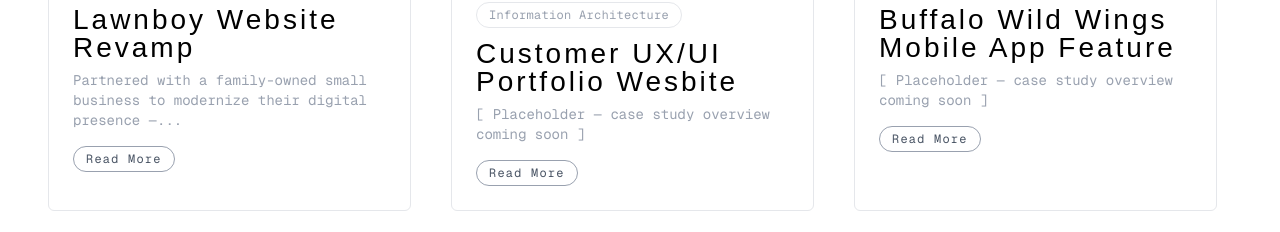
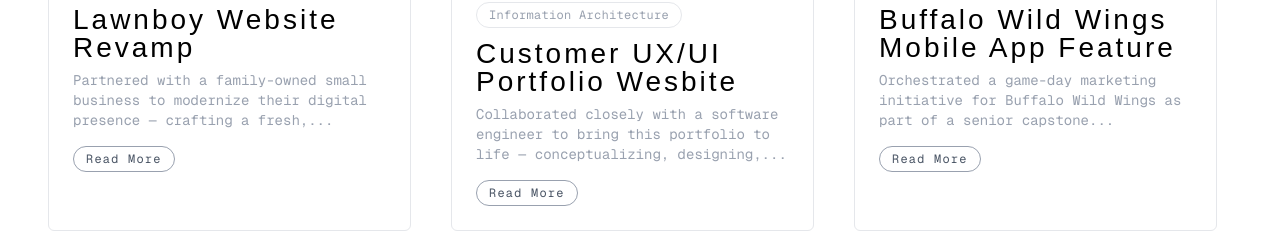
Before and after one commit to joshdrochon/joan_portfolio_project, a Next.js app: page / in a window 1280 px wide. Shown: the part 1514-1746 px from the top of the page. Built offline with nearby package versions, Linux system fonts and the light colour scheme; a web font is replaced by a local one.

Commit message:
add desc prop to the project modal, display desc, and update the desc for the projects

```diff
--- a/src/components/sections/ProjectsSection.tsx
+++ b/src/components/sections/ProjectsSection.tsx
@@ -13,14 +13,14 @@
     seed: "proj3",
     title: "Customer UX/UI Portfolio Wesbite",
     tags: ["User Testing", "Information Architecture"],
-    desc: "[ Placeholder — case study overview coming soon ]",
+    desc: "Collaborated closely with a software engineer to bring this portfolio to life — conceptualizing, designing, and iterating entirely in Figma from scratch, then seeing it through to a fully built, deployed website. Every layout, color choice, and interaction was designed with intention to create a seamless and personal experience.",
   },
   {
     id: 2,
     seed: "street",
     title: "Buffalo Wild Wings Mobile App Feature",
     tags: ["Visual Design", "Prototyping"],
-    desc: "[ Placeholder — case study overview coming soon ]",
+    desc: "Orchestrated a game-day marketing initiative for Buffalo Wild Wings as part of a senior capstone project at ASU, developing a mobile app feature concept designed to enhance brand visibility and fan engagement during key sporting events. Conducted user research, built wireframes, and delivered high-fidelity prototypes that translated real fan behaviors into a compelling, intuitive in-app experience.",
   },
 ];
 
--- a/src/components/ui/ProjectCard.tsx
+++ b/src/components/ui/ProjectCard.tsx
@@ -41,7 +41,7 @@
           <h3 className="font-handwritten text-[28px] tracking-[3px] text-black mb-2 leading-none">
             {title}
           </h3>
-          <p className="text-sm font-mono text-gray-400 mb-4">{truncate(desc, 12)}</p>
+          <p className="text-sm font-mono text-gray-400 mb-4">{truncate(desc, 15)}</p>
           <div className="flex justify-start">
             <button
               onClick={() => setModalOpen(true)}
@@ -57,6 +57,7 @@
         isOpen={modalOpen}
         onClose={() => setModalOpen(false)}
         title={title}
+        desc={desc}
         tags={tags}
       />
     </>
--- a/src/components/ui/ProjectModal.tsx
+++ b/src/components/ui/ProjectModal.tsx
@@ -6,10 +6,11 @@
   isOpen: boolean;
   onClose: () => void;
   title: string;
+  desc: string;
   tags: string[];
 }
 
-export default function ProjectModal({ isOpen, onClose, title, tags }: ProjectModalProps) {
+export default function ProjectModal({ isOpen, onClose, title, desc, tags }: ProjectModalProps) {
   useEffect(() => {
     const handleKey = (e: KeyboardEvent) => {
       if (e.key === "Escape") onClose();
@@ -59,9 +60,9 @@
             {title}
           </h2>
 
-          {/* Coming soon */}
-          <p className="font-mono text-[14px] tracking-[3px] text-gray-400 text-center py-16">
-            Case study coming soon.
+          {/* Description */}
+          <p className="font-sans text-[16px] text-gray-700 leading-relaxed">
+            {desc}
           </p>
         </div>
       </div>
```
